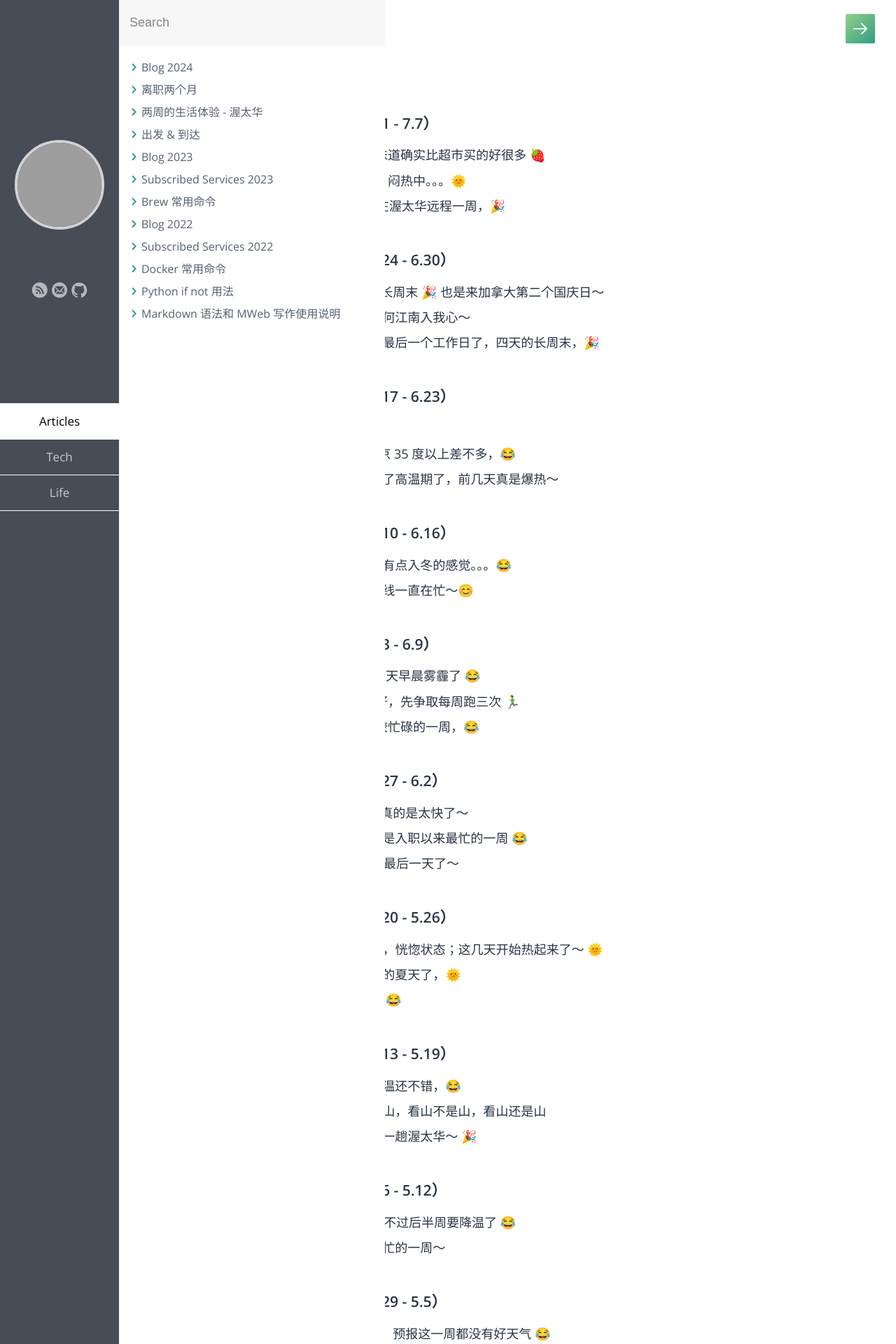
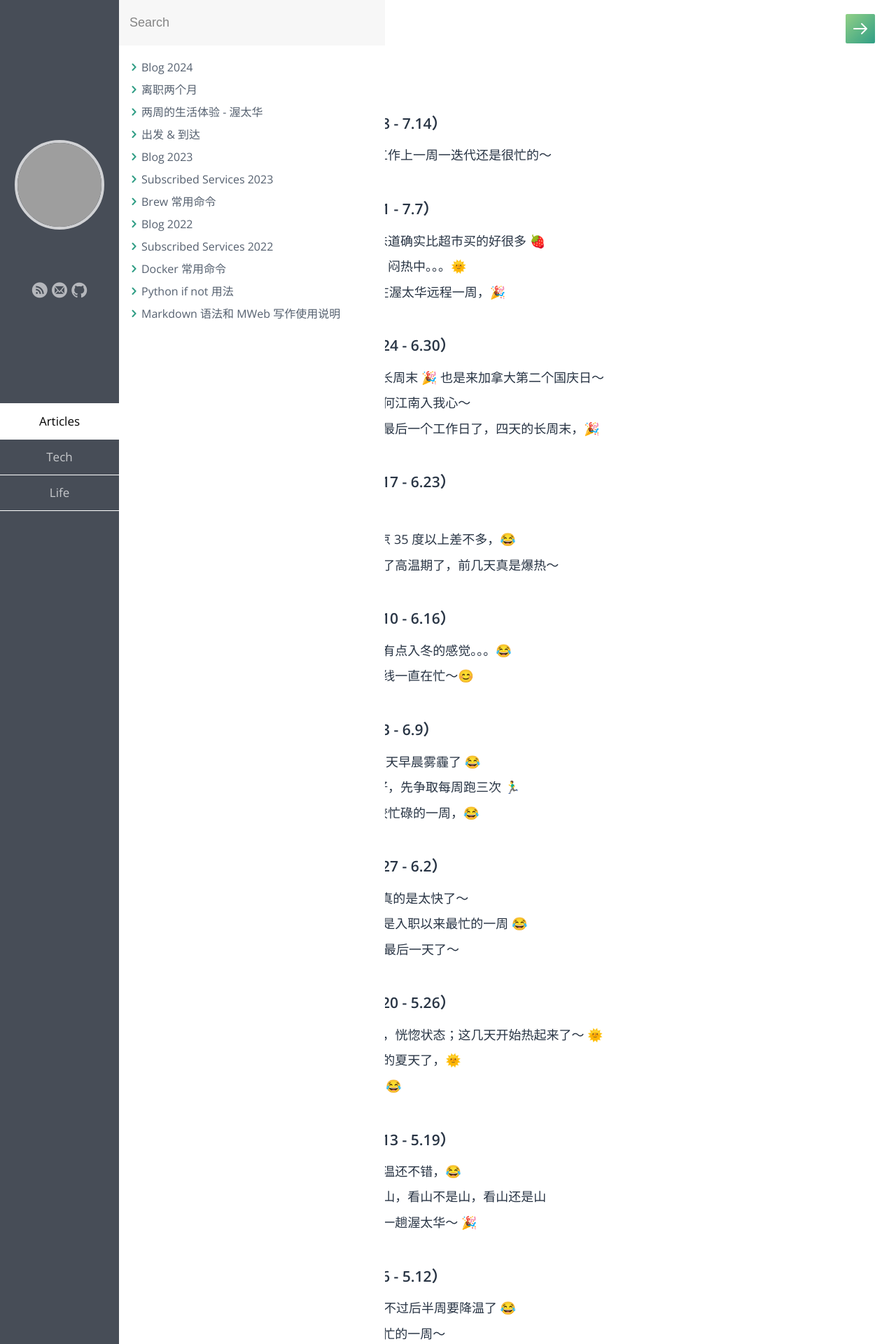
Before and after one commit to samxupeiran/samxupeiran.github.io, a Jekyll site: the page built from _posts/life/2024-01-02-my-blog.md, in a window 1280 px wide. Shown: the top 1920 px of the page at 70% size. Built offline with Jekyll 4.4.1, drawn with Linux system fonts in a browser that asks for light colours; some web fonts are replaced; some of the changed text lies outside the part shown; grey boxes are pictures that could not be loaded.

Commit message:
feat: add weekly blog 7/8

```diff
--- a/_posts/life/2024-01-02-my-blog.md
+++ b/_posts/life/2024-01-02-my-blog.md
@@ -5,6 +5,9 @@ category: Life
 tags: Blog
 ---
 
+
+- ### 2024 年 7 月 第 2 周（7.8 - 7.14）
+     - 7.8 最近都会比较热了；工作上一周一迭代还是很忙的～
 
 - ### 2024 年 7 月 第 1 周（7.1 - 7.7）
      - 7.2 长周末去摘了草莓，味道确实比超市买的好很多 🍓
```
